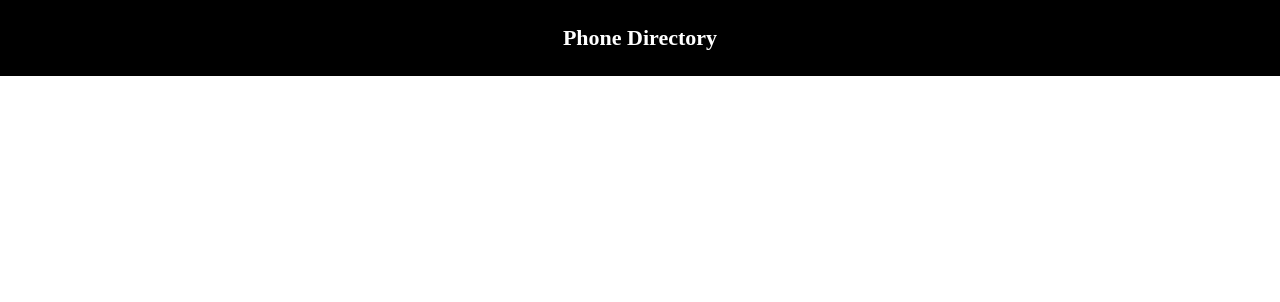
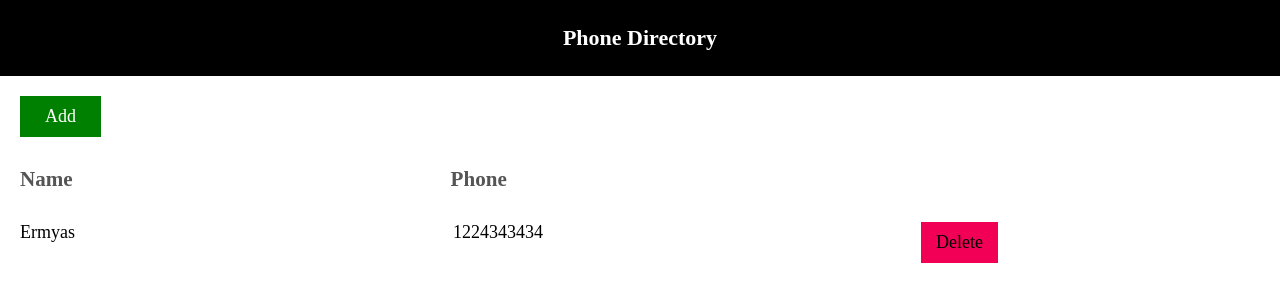
Before and after one commit to ermyas7/directory, a React (Create React App) app: page / in a window 1280 px wide. Shown: the top 302 px of the page. Built offline with nearby package versions, Linux system fonts and the light colour scheme.

Commit message:
Add DirectoryList Lists page

```diff
--- a/src/App.css
+++ b/src/App.css
@@ -32,3 +32,43 @@ body{
   color: #fff;
   font-size: 2.2rem;
 }
+
+.component-body-container{
+  padding-left: 2rem;
+  padding-top: 2rem;
+  font-size: 1.8rem;
+}
+
+.grid-container{
+  font-weight: 300;
+  color: #000;
+  display: flex;
+}
+
+.grid-container > *:not(:last-child){
+  margin-right: 30%;
+}
+.heading-container{
+  margin: 3rem 0;
+
+  color: #555;
+  font-weight: 500;
+
+}
+
+.add, .delete{
+  display: inline-block;
+  text-decoration: none;
+  cursor: pointer;
+}
+
+.add{
+  padding: 1rem 2.5rem;
+  background-color: green;
+  color: #fff;
+}
+
+.delete{
+  padding: 1rem 1.5rem;
+  background-color: #F20056;
+}
--- a/src/App.js
+++ b/src/App.js
@@ -1,13 +1,27 @@
 import React, { Component } from 'react';
 import './App.css';
 import Header from './components/layout/Header';
+import DirectoryList from './components/DirectoryList';
 
 class App extends Component {
+  state = {
+    users : [
+      {
+        name: 'Ermyas',
+        number: 12324434
+      },
+      {
+        name: 'Mick',
+        number: 323343444
+      }
+    ]
+  }
   render() {
     return (
       <div className="main-container">
         <div className="component-container">
           <Header heading="Phone Directory"/>
+          <DirectoryList users={this.state.users}/>
         </div>
       </div>
     );
--- /dev/null
+++ b/src/components/DirectoryList.js
@@ -0,0 +1,18 @@
+import React, { Component } from 'react'
+import Lists from './Lists';
+export class DirectoryList extends Component {
+  render() {
+    return (
+        <div className="component-body-container">
+        <a href="/add" className="add">Add</a>
+        <div className="grid-container heading-container">
+            <h3>Name</h3>
+            <h3>Phone</h3>
+        </div>
+        <Lists users={this.props.users}/>
+    </div>
+    )
+  }
+}
+
+export default DirectoryList
--- /dev/null
+++ b/src/components/Lists.js
@@ -0,0 +1,15 @@
+import React, { Component } from 'react'
+
+export class Lists extends Component {
+  render() {
+    return (
+        <div className="grid-container">
+            <p>Ermyas</p>
+            <p>1224343434</p>
+            <p className="delete">Delete</p>
+        </div>
+    )
+  }
+}
+
+export default Lists
```
